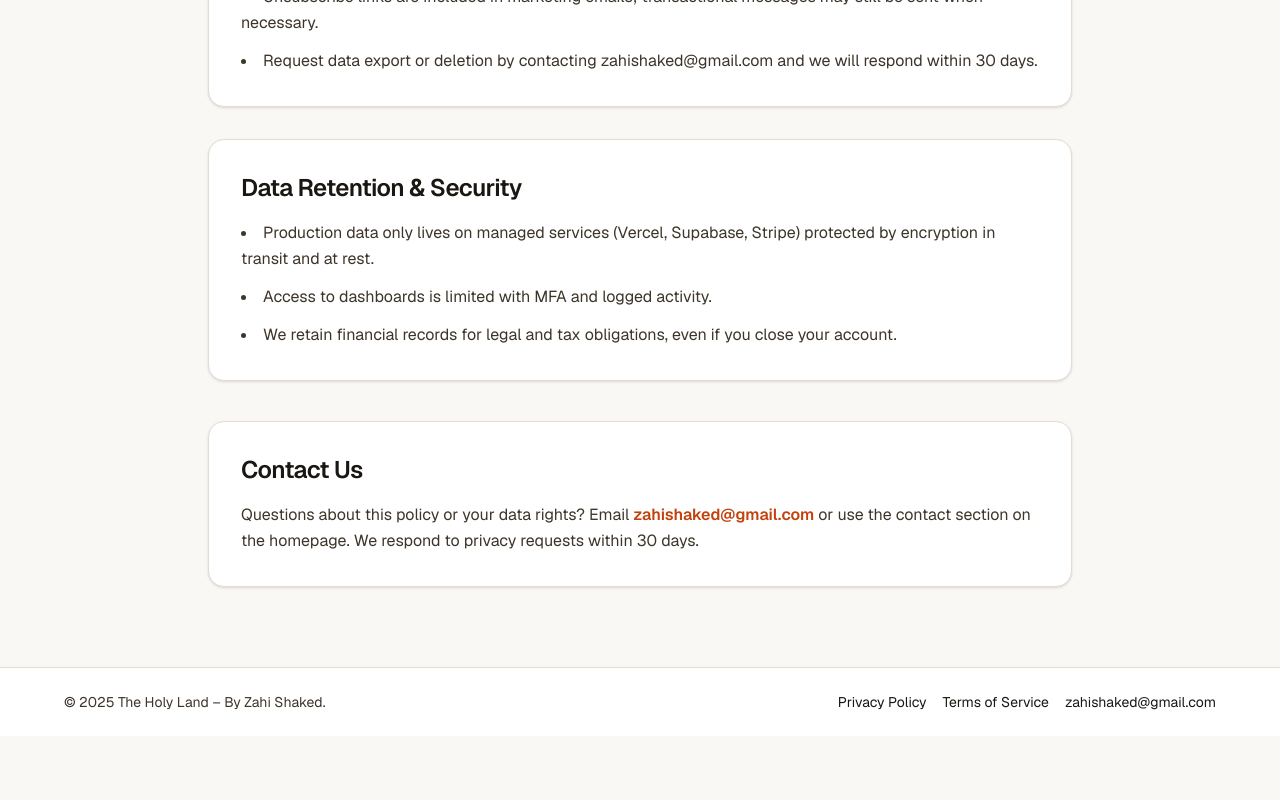
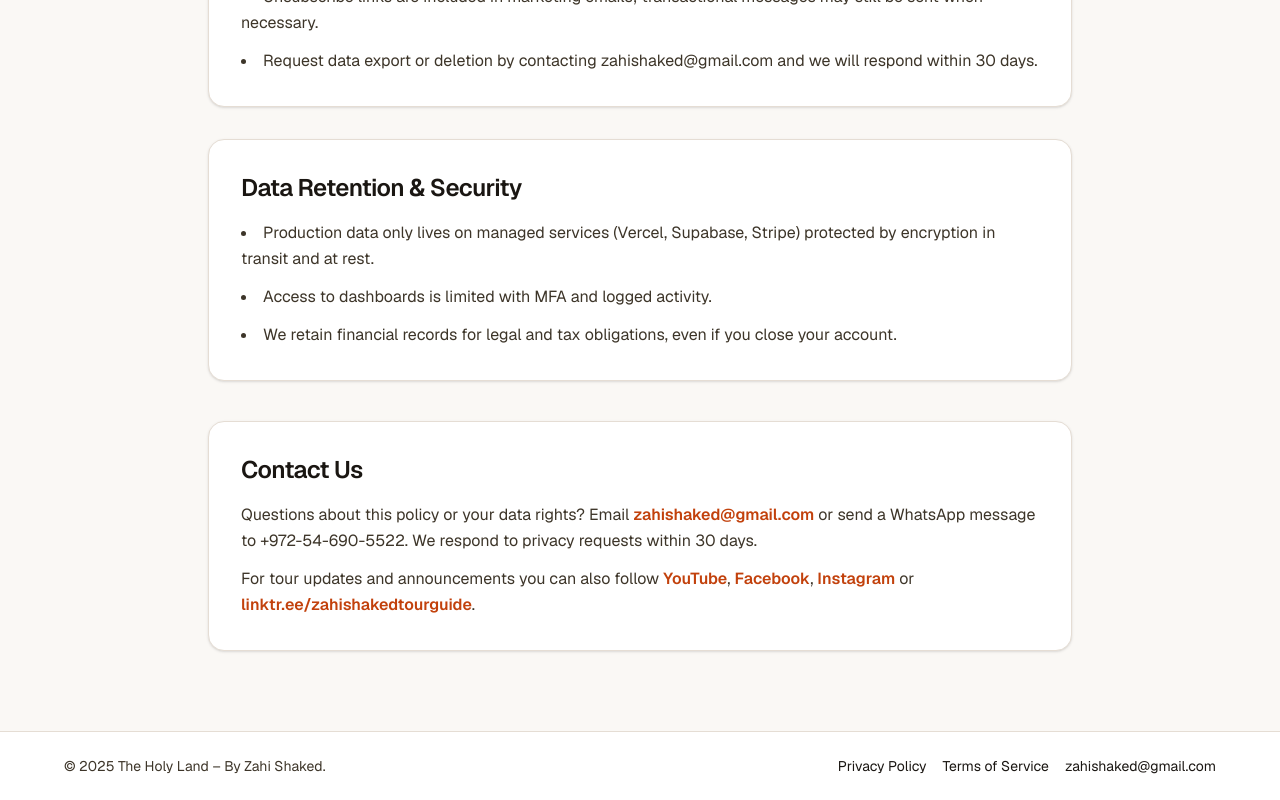
Before and after one commit to Ponzee/zahi-tours, a Next.js app: page /privacy in a window 1280 px wide. Shown: the part 1466-2266 px from the top of the page. Before the commit the page ends 2202 px from the top, so only its background shows below. Built offline with nearby package versions, Linux system fonts and the light colour scheme; no server answers.

Commit message:
Add social links to contact sections

```diff
--- a/app/page.tsx
+++ b/app/page.tsx
@@ -266,6 +266,23 @@ export default async function HomePage() {
                 <span className="text-[#3d3529]">Based in</span>
                 <span className="font-semibold text-[#1a1612]">Jerusalem & Tel Aviv</span>
               </div>
+              <div className="pt-4 border-t border-[#e5ddd4] space-y-2 text-sm md:text-base">
+                <p className="font-semibold text-[#1a1612]">Follow Zahi</p>
+                <div className="flex flex-wrap gap-3 text-[#c2410c]">
+                  <a href="https://www.youtube.com/@zahishaked" target="_blank" rel="noopener noreferrer" className="hover:underline">
+                    YouTube
+                  </a>
+                  <a href="https://www.facebook.com/zahishakedisraelitourguide" target="_blank" rel="noopener noreferrer" className="hover:underline">
+                    Facebook
+                  </a>
+                  <a href="https://www.instagram.com/zahi_shaked_israeli_tour_guide" target="_blank" rel="noopener noreferrer" className="hover:underline">
+                    Instagram
+                  </a>
+                  <a href="https://linktr.ee/zahishakedtourguide" target="_blank" rel="noopener noreferrer" className="hover:underline">
+                    Linktree
+                  </a>
+                </div>
+              </div>
             </div>
           </div>
         </section>
--- a/app/privacy/page.tsx
+++ b/app/privacy/page.tsx
@@ -93,7 +93,8 @@ export default function PrivacyPage() {
             <h2 className="text-2xl font-semibold tracking-tight text-[#1a1612]">
               Contact Us
             </h2>
-            <p className="mt-4 text-sm md:text-base leading-relaxed">
+            <div className="mt-4 space-y-3 text-sm md:text-base leading-relaxed">
+              <p>
                 Questions about this policy or your data rights? Email{" "}
                 <a
                   href="mailto:zahishaked@gmail.com"
@@ -101,8 +102,28 @@ export default function PrivacyPage() {
                 >
                   zahishaked@gmail.com
                 </a>{" "}
-              or use the contact section on the homepage. We respond to privacy requests within 30 days.
+                or send a WhatsApp message to +972-54-690-5522. We respond to privacy requests within 30 days.
               </p>
+              <p>
+                For tour updates and announcements you can also follow{" "}
+                <a href="https://www.youtube.com/@zahishaked" target="_blank" rel="noopener noreferrer" className="text-[#c2410c] font-semibold hover:text-[#9a3412]">
+                  YouTube
+                </a>
+                ,{" "}
+                <a href="https://www.facebook.com/zahishakedisraelitourguide" target="_blank" rel="noopener noreferrer" className="text-[#c2410c] font-semibold hover:text-[#9a3412]">
+                  Facebook
+                </a>
+                ,{" "}
+                <a href="https://www.instagram.com/zahi_shaked_israeli_tour_guide" target="_blank" rel="noopener noreferrer" className="text-[#c2410c] font-semibold hover:text-[#9a3412]">
+                  Instagram
+                </a>{" "}
+                or{" "}
+                <a href="https://linktr.ee/zahishakedtourguide" target="_blank" rel="noopener noreferrer" className="text-[#c2410c] font-semibold hover:text-[#9a3412]">
+                  linktr.ee/zahishakedtourguide
+                </a>
+                .
+              </p>
+            </div>
           </section>
         </div>
       </main>
--- a/app/terms/page.tsx
+++ b/app/terms/page.tsx
@@ -101,7 +101,8 @@ export default function TermsPage() {
             <h2 className="text-2xl font-semibold tracking-tight text-[#1a1612]">
               Contact
             </h2>
-            <p className="mt-4 text-sm md:text-base leading-relaxed">
+            <div className="mt-4 space-y-3 text-sm md:text-base leading-relaxed">
+              <p>
                 For questions about these Terms, tour agreements, or billing, email{" "}
                 <a
                   href="mailto:zahishaked@gmail.com"
@@ -109,8 +110,28 @@ export default function TermsPage() {
                 >
                   zahishaked@gmail.com
                 </a>{" "}
-              and include relevant booking or membership details.
+                or message +972-54-690-5522 on WhatsApp and include relevant booking or membership details.
               </p>
+              <p>
+                You can also reach Zahi through{" "}
+                <a href="https://www.youtube.com/@zahishaked" target="_blank" rel="noopener noreferrer" className="text-[#c2410c] font-semibold hover:text-[#9a3412]">
+                  YouTube
+                </a>
+                ,{" "}
+                <a href="https://www.facebook.com/zahishakedisraelitourguide" target="_blank" rel="noopener noreferrer" className="text-[#c2410c] font-semibold hover:text-[#9a3412]">
+                  Facebook
+                </a>
+                ,{" "}
+                <a href="https://www.instagram.com/zahi_shaked_israeli_tour_guide" target="_blank" rel="noopener noreferrer" className="text-[#c2410c] font-semibold hover:text-[#9a3412]">
+                  Instagram
+                </a>{" "}
+                or{" "}
+                <a href="https://linktr.ee/zahishakedtourguide" target="_blank" rel="noopener noreferrer" className="text-[#c2410c] font-semibold hover:text-[#9a3412]">
+                  linktr.ee/zahishakedtourguide
+                </a>
+                .
+              </p>
+            </div>
           </section>
         </div>
       </main>
```
Lines whose indentation alone changed are shown as unchanged.
